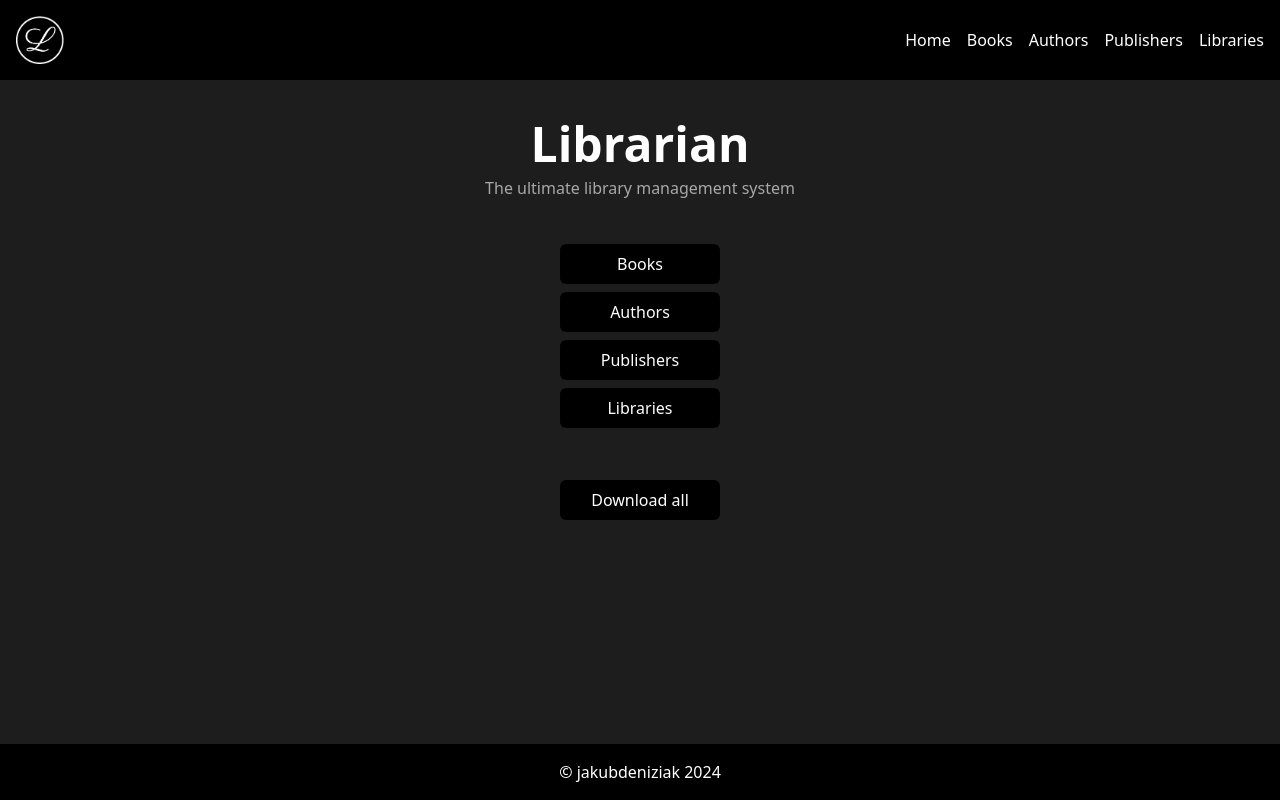
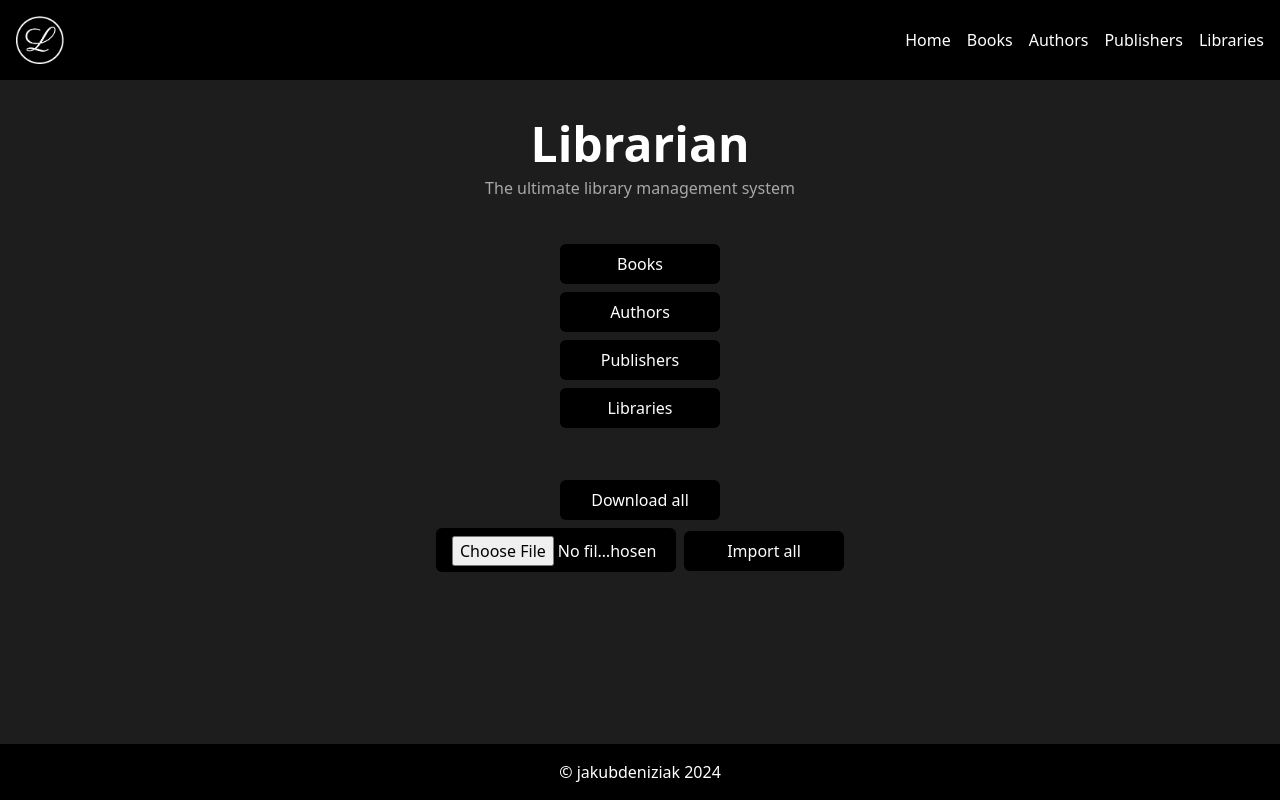
Before and after one commit to jakubdeniziak/librarian, an Angular app in the folder web-interface/: page / in a window 1280 px wide. Built offline with nearby package versions, Linux system fonts and the light colour scheme.

Commit message:
Add button to import all data

```diff
--- a/web-interface/src/app/data/service/data.service.ts
+++ b/web-interface/src/app/data/service/data.service.ts
@@ -7,10 +7,16 @@ import {Observable} from "rxjs";
 })
 export class DataService {
 
+    dataEndpoint = '/api/data/all'
+
     constructor(private http: HttpClient) {}
 
-    fetchData(): Observable<any> {
-        return this.http.get('/api/data/all', { responseType: 'json' });
+    importAll(data: string): Observable<any> {
+        return this.http.put(this.dataEndpoint, data);
+    }
+
+    downloadAll(): Observable<any> {
+        return this.http.get(this.dataEndpoint, { responseType: 'json' });
     }
 
 }
--- a/web-interface/src/app/home/home.component.html
+++ b/web-interface/src/app/home/home.component.html
@@ -15,7 +15,19 @@
         Libraries
     </button>
     <br>
-    <button (click)="downloadFile()" class="rounded-md bg-bgSecondary text-primary px-4 py-2 mx-auto mt-12 w-40 h-10">
+    <button (click)="downloadFile()" class="rounded-md bg-bgSecondary text-primary px-4 py-2 mx-auto mt-12 mb-1 w-40 h-10">
         Download all
     </button>
+    <br>
+    <div>
+        <input
+            type="file"
+            (change)="onFileSelected($event)"
+            accept=".json"
+            class="rounded-md bg-bgSecondary text-primary px-4 py-2 mx-auto my-1 w-60 h-11"
+        />
+        <button (click)="submitJson()" [disabled]="!loadedData" class="rounded-md bg-bgSecondary text-primary px-4 py-2 mx-auto my-1 ml-2 w-40 h-10">
+            Import all
+        </button>
+    </div>
 </section>
--- a/web-interface/src/app/home/home.component.ts
+++ b/web-interface/src/app/home/home.component.ts
@@ -9,10 +9,12 @@ import {saveAs} from "file-saver";
 })
 export class HomeComponent {
 
+    loadedData: string | undefined;
+
     constructor(private dataService: DataService) { }
 
     downloadFile() {
-        this.dataService.fetchData().subscribe({
+        this.dataService.downloadAll().subscribe({
             next: (data) => {
                 const blob = new Blob([JSON.stringify(data, null, 2)], { type: 'application/json' });
                 saveAs(blob, 'data.json');
@@ -20,4 +22,34 @@ export class HomeComponent {
         });
     }
 
+    onFileSelected(event: Event) {
+        const input = event.target as HTMLInputElement;
+        if (input.files && input.files.length > 0) {
+            const file = input.files[0];
+            const reader = new FileReader();
+            reader.onload = (e) => {
+                try {
+                    this.loadedData = JSON.parse(e.target?.result as string);
+                } catch (error) {
+                    alert('Invalid JSON file!');
+                }
+            };
+            reader.readAsText(file);
+        }
+    }
+
+    submitJson() {
+        if (this.loadedData) {
+            this.dataService.importAll(this.loadedData).subscribe({
+                next: () => {
+                    alert('Data submitted successfully!');
+                },
+                error: (error) => {
+                    console.error('Error submitting data:', error);
+                    alert('Failed to submit data!');
+                }
+            });
+        }
+    }
+
 }
```
